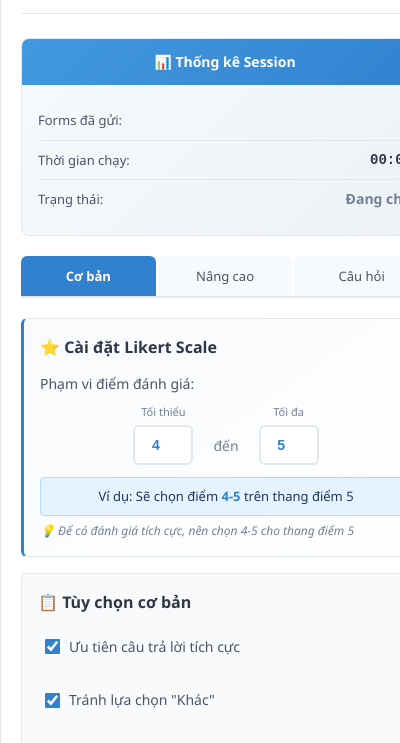
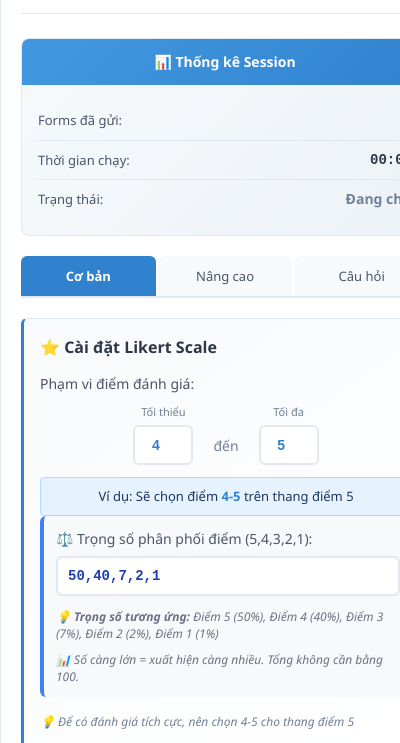
Before and after one commit to hugebenevolence/QUICKFILL_MICROSOFT-FORM, a browser extension: page popup.html in a window 400 px wide. Shown: the part 86-829 px from the top of the page. Drawn offline with Linux system fonts and the light colour scheme.

Commit message:
feat: add the distribution for likert

```diff
--- a/popup.css
+++ b/popup.css
@@ -10,6 +10,41 @@ body {
     color: #333;
     line-height: 1.6;
     min-height: 600px;
+}
+
+/* Trọng số Likert styling */
+.weight-config {
+    background: #f8f9fb;
+    padding: 12px;
+    border-radius: 6px;
+    border-left: 4px solid #3b82f6;
+}
+
+.weight-input {
+    font-family: 'Courier New', monospace;
+    font-weight: bold;
+    color: #1e40af;
+    background: white;
+    border: 2px solid #e5e7eb;
+    border-radius: 4px;
+    padding: 8px 12px;
+}
+
+.weight-input:focus {
+    border-color: #3b82f6;
+    box-shadow: 0 0 0 3px rgba(59, 130, 246, 0.1);
+}
+
+.weight-explanation {
+    margin-top: 8px;
+    display: flex;
+    flex-direction: column;
+    gap: 4px;
+}
+
+.weight-explanation small {
+    color: #6b7280;
+    line-height: 1.4;
 }
 
 .container {
--- a/popup.html
+++ b/popup.html
@@ -60,6 +60,16 @@
                     <div class="rating-preview">
                         <span>Ví dụ: Sẽ chọn điểm <strong id="previewRange">4-5</strong> trên thang điểm 5</span>
                     </div>
+
+                    <div class="form-group weight-config">
+                        <label>⚖️ Trọng số phân phối điểm (5,4,3,2,1):</label>
+                        <input type="text" id="likertWeights" value="50,40,7,2,1" placeholder="50,40,7,2,1" class="weight-input">
+                        <div class="weight-explanation">
+                            <small>💡 <strong>Trọng số tương ứng:</strong> Điểm 5 (50%), Điểm 4 (40%), Điểm 3 (7%), Điểm 2 (2%), Điểm 1 (1%)</small>
+                            <small>📊 Số càng lớn = xuất hiện càng nhiều. Tổng không cần bằng 100.</small>
+                        </div>
+                    </div>
+
                     <small>💡 Để có đánh giá tích cực, nên chọn 4-5 cho thang điểm 5</small>
                 </div>
             </div>            <div class="section">
--- a/popup.js
+++ b/popup.js
@@ -116,7 +116,7 @@ class PopupController {
     async loadSettings() {
         try {
             const result = await chrome.storage.sync.get([
-                'ratingMin', 'ratingMax', 'preferPositiveAnswers', 'avoidOther',
+                'ratingMin', 'ratingMax', 'likertWeights', 'preferPositiveAnswers', 'avoidOther',
                 'autoSubmitAnother', 'textLanguage', 'maxFormSubmissions', 'submitDelay',
                 'geminiApiKey', 'useRandomDelay', 'delayMin', 'delayMax',
                 'maxRetries', 'questionTimeout', 'specialQuestions', 'radioStrategy'
@@ -125,6 +125,7 @@ class PopupController {
             // Basic settings
             this.setInputValue('ratingMin', result.ratingMin || 4);
             this.setInputValue('ratingMax', result.ratingMax || 5);
+            this.setInputValue('likertWeights', result.likertWeights || '50,40,7,2,1');
             this.setInputValue('preferPositiveAnswers', result.preferPositiveAnswers !== false);
             this.setInputValue('avoidOther', result.avoidOther !== false);
             this.setInputValue('autoSubmitAnother', result.autoSubmitAnother !== false);
@@ -171,6 +172,7 @@ class PopupController {
                 // Basic settings
                 ratingMin: parseInt(document.getElementById('ratingMin').value) || 4,
                 ratingMax: parseInt(document.getElementById('ratingMax').value) || 5,
+                likertWeights: document.getElementById('likertWeights').value || '50,40,7,2,1',
                 preferPositiveAnswers: document.getElementById('preferPositiveAnswers').checked,
                 avoidOther: document.getElementById('avoidOther').checked,
                 autoSubmitAnother: document.getElementById('autoSubmitAnother').checked,
```
Also changed, not shown: content-v2.1.js.
